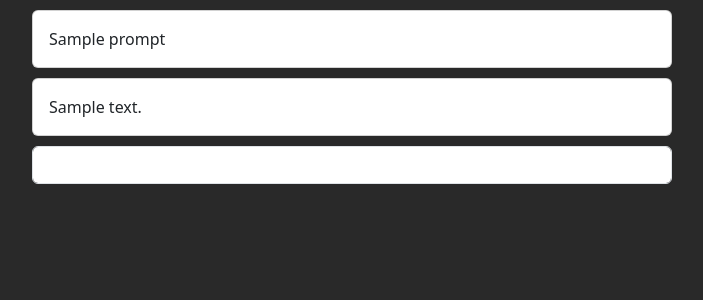
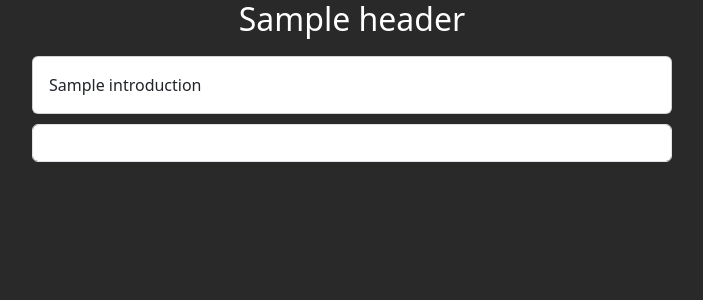
Before and after one commit to bluenote28/AI_Interviewer, a Flask app: template templates/conversation.html in a window 1280 px wide. Shown: the top 300 px of the page, without its empty margins (288-991 px from the left). Run offline with Flask 3, Linux system fonts and the light colour scheme; the template is opened without the code that fills it: most values are stand-ins (such as "Sample title", 1, 10 or a date in 2020).

Commit message:
edits loop to handle the header and intro

```diff
--- a/templates/conversation.html
+++ b/templates/conversation.html
@@ -11,12 +11,25 @@
         <div class="interview-section">
 
 
-                {% for prompt in conversation["prompts"] %}
+
+                <h2>{{header}}</h2>
 
                  <div class="card-container">
                     <div class="card">
                         <div class="card-body">
-                            {{prompt}}
+                            {{introduction}}
+                        </div>
+                    </div>
+                </div>
+
+                {% for prompt in conversation["prompts"] %}
+
+                    {% if loop.index0 > 0 %}
+
+                        <div class="card-container">
+                            <div class="card">
+                                <div class="card-body">
+                                    {{conversation["prompts"][loop.index0]}}
                                 </div>
                             </div>
                         </div>
@@ -27,6 +40,7 @@
                                 </div>
                             </div>
                         </div>
+                    {% endif %}
                 {% endfor %}
 
 
```
Lines whose indentation alone changed are shown as unchanged.
